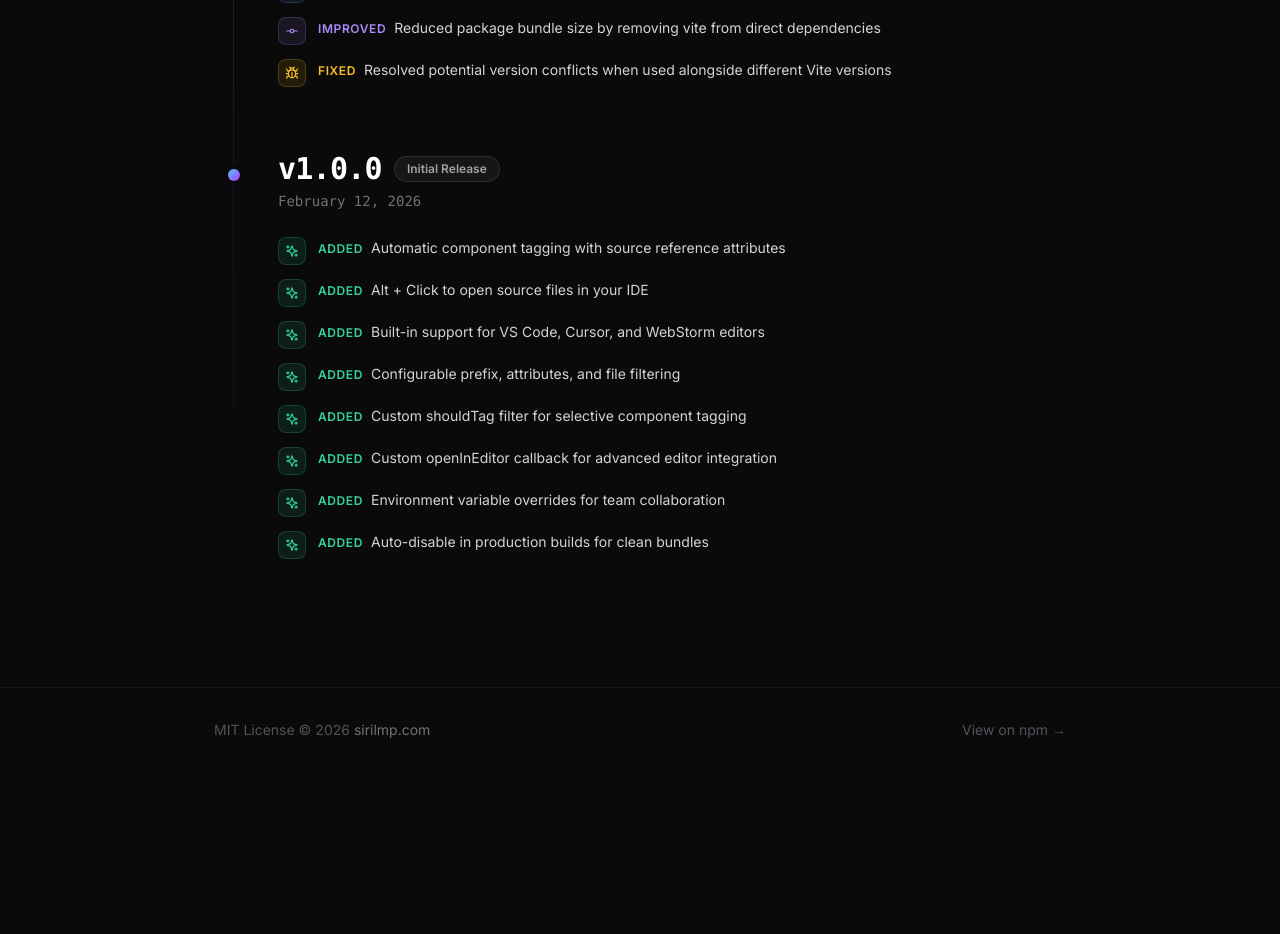
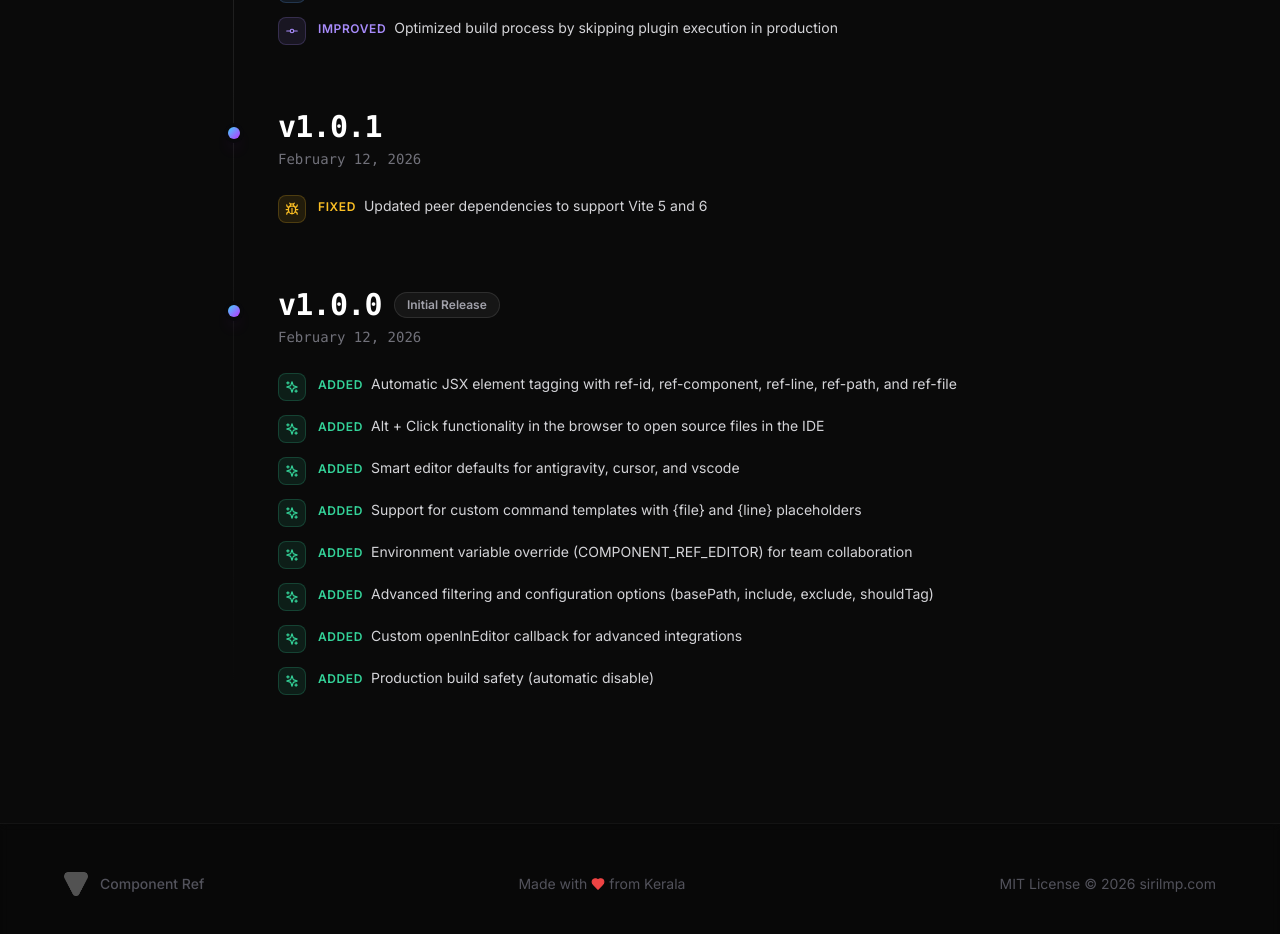
Before and after one commit to sirilmp/component-ref-2.0-doc, a React (Vite) app: page /changelog in a window 1280 px wide. Shown: the part 480-1414 px from the top of the page. Before the commit the page ends 1252 px from the top, so only its background shows below. Built offline with nearby package versions, Linux system fonts and the light colour scheme; the HTML template or start-up script is replaced by a standard one.

Commit message:
feat: Implement a new documentation site with setup guides, configuration details, feature sections, and a changelog.

```diff
--- a/index.html
+++ b/index.html
@@ -2,7 +2,7 @@
 <html lang="en">
   <head>
     <meta charset="UTF-8" />
-    <link rel="icon" type="image/svg+xml" href="/vite.svg" />
+    <link rel="icon" type="image/svg+xml" href="/logo.png" />
     <meta name="viewport" content="width=device-width, initial-scale=1.0" />
     <title>vite-plugin-component-ref | Smart Component Inspector</title>
     <link rel="preconnect" href="https://fonts.googleapis.com">
--- a/src/components/Features.tsx
+++ b/src/components/Features.tsx
@@ -1,8 +1,16 @@
 
+import { useState } from 'react';
 import FeatureCard from './FeatureCard';
 import { MousePointerClick, Code, Lightbulb } from 'lucide-react';
 
 const Features = () => {
+  const [clickedAltClick, setClickedAltClick] = useState(false);
+
+  const handleAltClickDemo = () => {
+    setClickedAltClick(true);
+    setTimeout(() => setClickedAltClick(false), 600);
+  };
+
   return (
     <section id="features" className="py-32 relative">
       <div className="max-w-[1200px] mx-auto px-8">
@@ -14,21 +22,30 @@ const Features = () => {
         <div className="grid grid-cols-1 md:grid-cols-3 gap-8">
           <FeatureCard
             icon={MousePointerClick}
-            title={<><span className="inline-flex items-center justify-center px-2 py-0.5 rounded-md bg-zinc-800 border-b-2 border-zinc-700 text-zinc-200 font-mono text-base shadow-sm select-none mr-2">Alt + Click</span> to Source</>}
+            title={<><span onClick={handleAltClickDemo} className="inline-flex items-center justify-center px-2 py-0.5 rounded-md bg-zinc-800 border-b-2 border-zinc-700 text-zinc-200 font-mono text-base shadow-sm mr-2 cursor-pointer hover:bg-zinc-700 hover:border-zinc-600 transition-all active:scale-95 outline-none">Alt + Click</span> to Source</>}
             description="Instantly jump to the exact file and line number in your IDE just by clicking any element in the browser."
             delay={0.1}
+            spotlightColor="rgba(34, 211, 238, 0.1)"
+            iconColor="text-cyan-400"
+            iconBg="group-hover:bg-cyan-500/20 group-hover:border-cyan-400/30"
           />
           <FeatureCard
             icon={Code}
             title="Automatic JSX Tagging"
             description="Injects ref-id, ref-component, and ref-path attributes automatically without boilerplate."
             delay={0.2}
+            spotlightColor="rgba(189, 52, 254, 0.1)"
+            iconColor="text-vite-purple"
+            iconBg="group-hover:bg-vite-purple/20 group-hover:border-vite-purple/30"
           />
           <FeatureCard
             icon={Lightbulb}
             title="Flexible Filtering"
             description="Decide exactly what to tag with powerful include, exclude, and shouldTag patterns."
             delay={0.3}
+            spotlightColor="rgba(52, 211, 153, 0.1)"
+            iconColor="text-emerald-400"
+            iconBg="group-hover:bg-emerald-500/20 group-hover:border-emerald-400/30"
           />
         </div>
       </div>
--- a/src/components/Hero.tsx
+++ b/src/components/Hero.tsx
@@ -1,8 +1,9 @@
 
 import { useState } from 'react';
-import { motion } from 'framer-motion';
+import { motion, AnimatePresence } from 'framer-motion';
 import { ArrowRight, Terminal, Check, Copy, ChevronRight } from 'lucide-react';
 import { Link } from 'react-router-dom';
+import changelogData from '../data/changelogs.json';
 
 interface HeroProps {
   scrollToSection: (id: string) => void;
@@ -11,6 +12,14 @@ interface HeroProps {
 const Hero = ({ scrollToSection }: HeroProps) => {
   const [copied, setCopied] = useState(false);
   const [packageManager, setPackageManager] = useState('npm');
+  const [clickedAltClick, setClickedAltClick] = useState(false);
+
+  const latestVersion = changelogData[0]?.version || '1.0.1';
+
+  const handleAltClickDemo = () => {
+    setClickedAltClick(true);
+    setTimeout(() => setClickedAltClick(false), 600);
+  };
 
   const packageManagers = {
     npm: 'npm install vite-plugin-component-ref --save-dev',
@@ -51,7 +60,7 @@ const Hero = ({ scrollToSection }: HeroProps) => {
             >
               <span className="bg-white text-black px-2 py-0.5 rounded-full text-[10px] font-bold uppercase tracking-wider">New</span>
               <span className="text-zinc-400 group-hover:text-zinc-200 transition-colors flex items-center gap-1">
-                v1.0.1 is available <ChevronRight size={14} className="text-zinc-600 group-hover:text-zinc-400" />
+                v{latestVersion} is available <ChevronRight size={14} className="text-zinc-600 group-hover:text-zinc-400" />
               </span>
             </Link>
           </motion.div>
@@ -67,7 +76,12 @@ const Hero = ({ scrollToSection }: HeroProps) => {
 
           <p className="text-lg md:text-xl text-zinc-400 max-w-2xl mx-auto mb-12 leading-relaxed px-4 font-normal tracking-wide">
             A powerful Vite plugin that automatically tags React components, enabling seamless
-            <span className="mx-1.5 align-baseline inline-flex items-center justify-center px-2 py-0.5 rounded-md bg-zinc-800 border-b-2 border-zinc-700 text-zinc-200 font-mono text-sm shadow-sm select-none">Alt + Click</span>
+            <span
+              onClick={handleAltClickDemo}
+              className="mx-1.5 align-baseline inline-flex items-center justify-center px-2 py-0.5 rounded-md bg-zinc-800 border-b-2 border-zinc-700 text-zinc-200 font-mono text-sm shadow-sm cursor-pointer hover:bg-zinc-700 hover:border-zinc-600 transition-all active:scale-95 outline-none"
+            >
+              Alt + Click
+            </span>
             navigation directly to your source code.
           </p>
 
--- a/src/components/WhySection.tsx
+++ b/src/components/WhySection.tsx
@@ -1,69 +1,124 @@
 
 import { motion } from 'framer-motion';
 import { MousePointerClick, Layers, Feather, SlidersHorizontal } from 'lucide-react';
+import { useState } from 'react';
 
 const WhySection = () => {
+  const [clickedAltClick, setClickedAltClick] = useState(false);
+
+  const handleAltClickDemo = () => {
+    setClickedAltClick(true);
+    setTimeout(() => setClickedAltClick(false), 600);
+  };
   return (
     <section id="why" className="py-20 md:py-32 relative overflow-hidden">
+      {/* Animated background gradient orbs */}
+      <div className="absolute inset-0 overflow-hidden pointer-events-none">
+        <div className="absolute top-1/4 -left-32 w-96 h-96 bg-vite-purple/10 rounded-full blur-[120px] animate-pulse"></div>
+        <div className="absolute bottom-1/4 -right-32 w-96 h-96 bg-cyan-500/10 rounded-full blur-[120px] animate-pulse" style={{ animationDelay: '1s' }}></div>
+      </div>
+
       <div className="max-w-[1200px] mx-auto px-6 relative z-10">
-        <div className="text-center mb-16 md:mb-20">
-          <h2 className="text-3xl md:text-5xl font-extrabold mb-6 animate-fade-in tracking-tight text-white">
-            Why Choose This?
+        <motion.div
+          className="text-center mb-16 md:mb-20"
+          initial={{ opacity: 0, y: 20 }}
+          whileInView={{ opacity: 1, y: 0 }}
+          viewport={{ once: true }}
+          transition={{ duration: 0.6 }}
+        >
+          <h2 className="text-4xl md:text-6xl font-extrabold mb-6 tracking-tight font-display">
+            <span className="bg-gradient-to-r from-white via-zinc-200 to-zinc-400 bg-clip-text text-transparent">
+              Why Choose?
+            </span>
           </h2>
-          <p className="text-lg md:text-xl text-zinc-400 max-w-2xl mx-auto">Built for developers who demand performance, control, and zero friction.</p>
-        </div>
+          <p className="text-lg md:text-xl text-zinc-400 max-w-3xl mx-auto leading-relaxed">
+            Built for developers who demand <span className="text-vite-purple font-semibold">performance</span>, <span className="text-cyan-400 font-semibold">control</span>, and <span className="text-emerald-400 font-semibold">zero friction</span>.
+          </p>
+        </motion.div>
 
-        <div className="grid grid-cols-1 md:grid-cols-2 lg:grid-cols-4 gap-6">
+        <div className="grid grid-cols-1 md:grid-cols-2 gap-6">
           {[
             {
               icon: MousePointerClick,
               title: 'Instant "Click-to-Code" Navigation',
-              desc: "Stop hunting through file trees. Hold Alt and click any element in your browser to instantly open its source file in your IDE (VS Code, Cursor, etc.) at the exact line of code. It dramatically speeds up your UI debugging and editing workflow.",
-              color: "text-cyan-400",
-              bg: "group-hover:bg-cyan-400/20"
+              desc: "Jump from your browser straight to the exact source file in milliseconds. Hold Alt + Click on any UI element to open its component instantly in VS Code or Cursor. No more digging through folders or searching manually. Just click and start coding.",
+              gradient: "from-cyan-500/20 via-cyan-500/5 to-transparent",
+              iconBg: "bg-gradient-to-br from-cyan-500/20 to-cyan-600/10",
+              iconColor: "text-cyan-400",
+              borderGlow: "group-hover:shadow-[0_0_30px_rgba(34,211,238,0.15)]"
             },
             {
               icon: Layers,
               title: "Rich Component Context in DOM",
-              desc: 'Understand your component tree at a glance. The plugin automatically annotates your DOM elements with meaningful attributes like data-ref-component="Button", data-ref-file="Header.tsx", and data-ref-line="42". This makes inspecting the Elements panel in DevTools far more useful.',
-              color: "text-vite-purple",
-              bg: "group-hover:bg-vite-purple/20"
+              desc: 'Turn your DOM into a live component map. Instantly see the component name, file path, and exact line number directly from DevTools. Every element carries meaningful context through clean data-ref attributes. Debugging becomes faster and more intuitive.',
+              gradient: "from-vite-purple/20 via-vite-purple/5 to-transparent",
+              iconBg: "bg-gradient-to-br from-vite-purple/20 to-purple-600/10",
+              iconColor: "text-vite-purple",
+              borderGlow: "group-hover:shadow-[0_0_30px_rgba(189,52,254,0.15)]"
             },
             {
               icon: Feather,
               title: "Zero Production Footprint",
-              desc: "Dev-only magic, production-ready performance. All tagging and event listeners are automatically stripped out during the production build. Your deployed application remains 100% clean, with absolutely no bundle size increase or runtime overhead.",
-              color: "text-emerald-400",
-              bg: "group-hover:bg-emerald-400/20"
+              desc: "All development metadata and listeners are automatically removed during build. Your production bundle stays clean, optimized, and lightweight. No extra code, no hidden overhead. Pure performance with powerful dev-time enhancements.",
+              gradient: "from-emerald-500/20 via-emerald-500/5 to-transparent",
+              iconBg: "bg-gradient-to-br from-emerald-500/20 to-emerald-600/10",
+              iconColor: "text-emerald-400",
+              borderGlow: "group-hover:shadow-[0_0_30px_rgba(52,211,153,0.15)]"
             },
             {
               icon: SlidersHorizontal,
               title: "Fully Configurable & Flexible",
-              desc: "Works the way you work. Whether you need to change the attribute prefix, exclude specific directories, or support a custom editor setup, the plugin is fully customizable via simple options in your vite.config.ts.",
-              color: "text-amber-400",
-              bg: "group-hover:bg-amber-400/20"
+              desc: "Designed to fit your workflow seamlessly. Customize attribute prefixes, exclude specific files, choose your preferred editor, and fine-tune settings in vite.config.ts. Simple setup, complete control. Built to adapt to your team's needs.",
+              gradient: "from-amber-500/20 via-amber-500/5 to-transparent",
+              iconBg: "bg-gradient-to-br from-amber-500/20 to-amber-600/10",
+              iconColor: "text-amber-400",
+              borderGlow: "group-hover:shadow-[0_0_30px_rgba(251,191,36,0.15)]"
             }
           ].map((item, index) => (
             <motion.div
               key={index}
-              className="bg-zinc-900 border border-white/5 p-8 rounded-2xl transition-all duration-300 hover:border-white/10 group relative overflow-hidden"
+              className={`bg-zinc-900/50 backdrop-blur-sm border border-white/5 p-8 rounded-2xl transition-all duration-500 hover:border-white/20 hover:bg-zinc-900/80 group relative overflow-hidden ${item.borderGlow}`}
               initial={{ opacity: 0, y: 30 }}
               whileInView={{ opacity: 1, y: 0 }}
               viewport={{ once: true }}
               transition={{ duration: 0.5, delay: index * 0.1 }}
+              whileHover={{ y: -5 }}
             >
-              <div className={`absolute top-0 right-0 w-24 h-24 bg-gradient-to-br from-white/5 to-transparent rounded-bl-full opacity-0 transition-opacity duration-300 ${item.bg} blur-2xl`}></div>
+              {/* Gradient overlay */}
+              <div className={`absolute inset-0 bg-gradient-to-br ${item.gradient} opacity-0 group-hover:opacity-100 transition-opacity duration-500`}></div>
+
+              {/* Animated corner accent */}
+              <div className="absolute top-0 right-0 w-32 h-32 bg-gradient-to-br from-white/5 to-transparent rounded-bl-full opacity-0 group-hover:opacity-100 transition-opacity duration-500"></div>
 
               <div className="flex flex-col gap-6 relative z-10">
-                <div className={`w-12 h-12 rounded-lg flex items-center justify-center bg-zinc-800 border border-white/5 ${item.color}`}>
-                  <item.icon size={24} />
+                {/* Icon with animation */}
+                <div
+                  className={`w-14 h-14 rounded-xl flex items-center justify-center ${item.iconBg} border border-white/10 ${item.iconColor} shadow-lg transition-all duration-300 group-hover:scale-110 group-hover:rotate-6`}
+                >
+                  <item.icon size={28} strokeWidth={2} />
                 </div>
+
                 <div>
-                  <h3 className="text-lg font-bold leading-tight mb-3 text-zinc-100">{item.title}</h3>
-                  <p className="text-zinc-400 text-sm leading-relaxed">
-                    {item.desc.split(/(vite\.config\.ts|Alt|VS Code|Cursor|Elements|DevTools)/g).map((part, i) =>
-                      ['vite.config.ts', 'Alt', 'VS Code', 'Cursor', 'Elements', 'DevTools'].includes(part) ? <strong key={i} className="text-zinc-200 font-medium">{part}</strong> : part
-                    )}
+                  <h3 className="text-xl font-bold leading-tight mb-4 text-white group-hover:text-white transition-colors font-display">
+                    {item.title}
+                  </h3>
+                  <p className="text-zinc-400 text-sm leading-relaxed group-hover:text-zinc-300 transition-colors">
+                    {item.desc.split(/(Alt \+ Click|vite\.config\.ts|VS Code|Cursor|Elements|DevTools|data-ref-component|data-ref-file|data-ref-line)/g).map((part, i) => {
+                      if (part === 'Alt + Click') {
+                        return (
+                          <code
+                            key={i}
+                            onClick={handleAltClickDemo}
+                            className="text-zinc-100 font-mono text-xs bg-white/5 px-1.5 py-0.5 rounded cursor-pointer hover:bg-white/10 hover:text-white transition-all active:scale-95 outline-none"
+                          >
+                            {part}
+                          </code>
+                        );
+                      }
+                      return ['vite.config.ts', 'VS Code', 'Cursor', 'Elements', 'DevTools', 'data-ref-component', 'data-ref-file', 'data-ref-line'].includes(part)
+                        ? <code key={i} className="text-zinc-100 font-mono text-xs bg-white/5 px-1.5 py-0.5 rounded">{part}</code>
+                        : part;
+                    })}
                   </p>
                 </div>
               </div>
--- /dev/null
+++ b/src/data/changelogs.json
@@ -0,0 +1,66 @@
+[
+  {
+    "version": "1.0.2",
+    "date": "February 12, 2026",
+    "tag": "Latest",
+    "entries": [
+      {
+        "type": "changed",
+        "text": "Configured plugin to only run in development mode (apply: 'serve')"
+      },
+      {
+        "type": "improved",
+        "text": "Optimized build process by skipping plugin execution in production"
+      }
+    ]
+  },
+  {
+    "version": "1.0.1",
+    "date": "February 12, 2026",
+    "entries": [
+      {
+        "type": "fixed",
+        "text": "Updated peer dependencies to support Vite 5 and 6"
+      }
+    ]
+  },
+  {
+    "version": "1.0.0",
+    "date": "February 12, 2026",
+    "tag": "Initial Release",
+    "entries": [
+      {
+        "type": "added",
+        "text": "Automatic JSX element tagging with ref-id, ref-component, ref-line, ref-path, and ref-file"
+      },
+      {
+        "type": "added",
+        "text": "Alt + Click functionality in the browser to open source files in the IDE"
+      },
+      {
+        "type": "added",
+        "text": "Smart editor defaults for antigravity, cursor, and vscode"
+      },
+      {
+        "type": "added",
+        "text": "Support for custom command templates with {file} and {line} placeholders"
+      },
+      {
+        "type": "added",
+        "text": "Environment variable override (COMPONENT_REF_EDITOR) for team collaboration"
+      },
+      {
+        "type": "added",
+        "text": "Advanced filtering and configuration options (basePath, include, exclude, shouldTag)"
+      },
+      {
+        "type": "added",
+        "text": "Custom openInEditor callback for advanced integrations"
+      },
+      {
+        "type": "added",
+        "text": "Production build safety (automatic disable)"
+      }
+    ]
+  }
+]
--- a/src/pages/Changelog.tsx
+++ b/src/pages/Changelog.tsx
@@ -2,6 +2,8 @@
 import { motion } from 'framer-motion';
 import { ArrowLeft, Package, GitCommit, Sparkles, Bug, Wrench } from 'lucide-react';
 import { Link } from 'react-router-dom';
+import changelogData from '../data/changelogs.json';
+import Footer from '../components/Footer';
 
 interface ChangeEntry {
   type: 'added' | 'fixed' | 'changed' | 'improved';
@@ -15,33 +17,7 @@ interface ChangelogVersion {
   entries: ChangeEntry[];
 }
 
-const changelog: ChangelogVersion[] = [
-  {
-    version: '1.0.1',
-    date: 'February 12, 2026',
-    tag: 'Latest',
-    entries: [
-      { type: 'changed', text: 'Moved vite to peerDependencies for better compatibility with Vite 5 and 6' },
-      { type: 'improved', text: 'Reduced package bundle size by removing vite from direct dependencies' },
-      { type: 'fixed', text: 'Resolved potential version conflicts when used alongside different Vite versions' },
-    ],
-  },
-  {
-    version: '1.0.0',
-    date: 'February 12, 2026',
-    tag: 'Initial Release',
-    entries: [
-      { type: 'added', text: 'Automatic component tagging with source reference attributes' },
-      { type: 'added', text: 'Alt + Click to open source files in your IDE' },
-      { type: 'added', text: 'Built-in support for VS Code, Cursor, and WebStorm editors' },
-      { type: 'added', text: 'Configurable prefix, attributes, and file filtering' },
-      { type: 'added', text: 'Custom shouldTag filter for selective component tagging' },
-      { type: 'added', text: 'Custom openInEditor callback for advanced editor integration' },
-      { type: 'added', text: 'Environment variable overrides for team collaboration' },
-      { type: 'added', text: 'Auto-disable in production builds for clean bundles' },
-    ],
-  },
-];
+const changelog = changelogData as ChangelogVersion[];
 
 const typeConfig = {
   added: { icon: Sparkles, color: 'text-emerald-400', bg: 'bg-emerald-400/10', border: 'border-emerald-400/20', label: 'Added' },
@@ -121,11 +97,10 @@ const Changelog = () => {
                     v{release.version}
                   </h2>
                   {release.tag && (
-                    <span className={`text-xs font-semibold px-3 py-1 rounded-full border ${
-                      release.tag === 'Latest'
-                        ? 'bg-emerald-400/10 text-emerald-400 border-emerald-400/20'
-                        : 'bg-white/5 text-zinc-400 border-white/10'
-                    }`}>
+                    <span className={`text-xs font-semibold px-3 py-1 rounded-full border ${release.tag === 'Latest'
+                      ? 'bg-emerald-400/10 text-emerald-400 border-emerald-400/20'
+                      : 'bg-white/5 text-zinc-400 border-white/10'
+                      }`}>
                       {release.tag}
                     </span>
                   )}
@@ -165,26 +140,7 @@ const Changelog = () => {
           ))}
         </div>
       </main>
-
-      {/* Footer */}
-      <footer className="border-t border-white/5 py-8">
-        <div className="max-w-[900px] mx-auto px-6 flex flex-col sm:flex-row justify-between items-center gap-4">
-          <p className="text-zinc-600 text-sm">
-            MIT License © 2026{' '}
-            <a href="https://www.sirilmp.com/" target="_blank" rel="noopener noreferrer" className="text-zinc-500 hover:text-white transition-colors no-underline">
-              sirilmp.com
-            </a>
-          </p>
-          <a
-            href="https://www.npmjs.com/package/vite-plugin-component-ref"
-            target="_blank"
-            rel="noopener noreferrer"
-            className="text-zinc-600 hover:text-white text-sm transition-colors no-underline"
-          >
-            View on npm →
-          </a>
-        </div>
-      </footer>
+      <Footer />
     </div>
   );
 };
--- a/tailwind.config.cjs
+++ b/tailwind.config.cjs
@@ -15,7 +15,8 @@ module.exports = {
         'vite-border': '#27272a',
       },
       fontFamily: {
-        sans: ['Inter', 'system-ui', 'Avenir', 'Helvetica', 'Arial', 'sans-serif'],
+        sans: ['Inter', 'system-ui', '-apple-system', 'sans-serif'],
+        display: ['Outfit', 'Inter', 'system-ui', 'sans-serif'],
       },
       animation: {
         'fade-in': 'fadeIn 0.5s ease-out forwards',
```
Also changed, not shown: src/components/Docs.tsx (+3 -12 lines), src/components/FeatureCard.tsx (+7 -4 lines), src/components/Navbar.tsx (+4 -4 lines).
